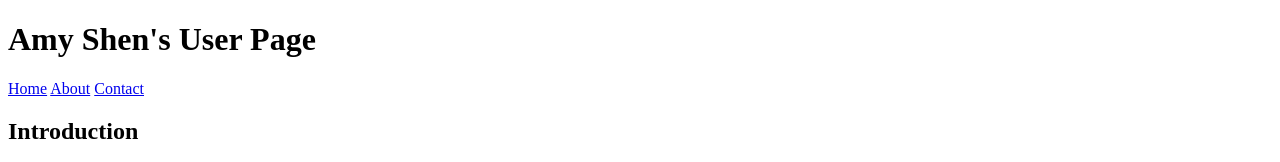
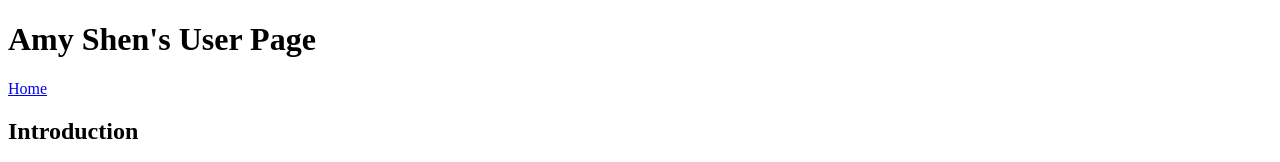
Before and after one commit to amys8/wi21-cse110-lab3, a plain HTML site: page index.html in a window 1280 px wide. Shown: the top 162 px of the page. Drawn offline with Linux system fonts and the light colour scheme.

Commit message:
Update index.html

```diff
--- a/index.html
+++ b/index.html
@@ -10,10 +10,8 @@
    <h1>Amy Shen's User Page</h1>
   </header>
 
-  <nav class="menu">
+  <nav>
    <a href="https://amys8.github.io/jubilant/">Home</a>
-   <a href="#">About</a>
-   <a href="#">Contact</a>
   </nav>
 
   <main>
```
